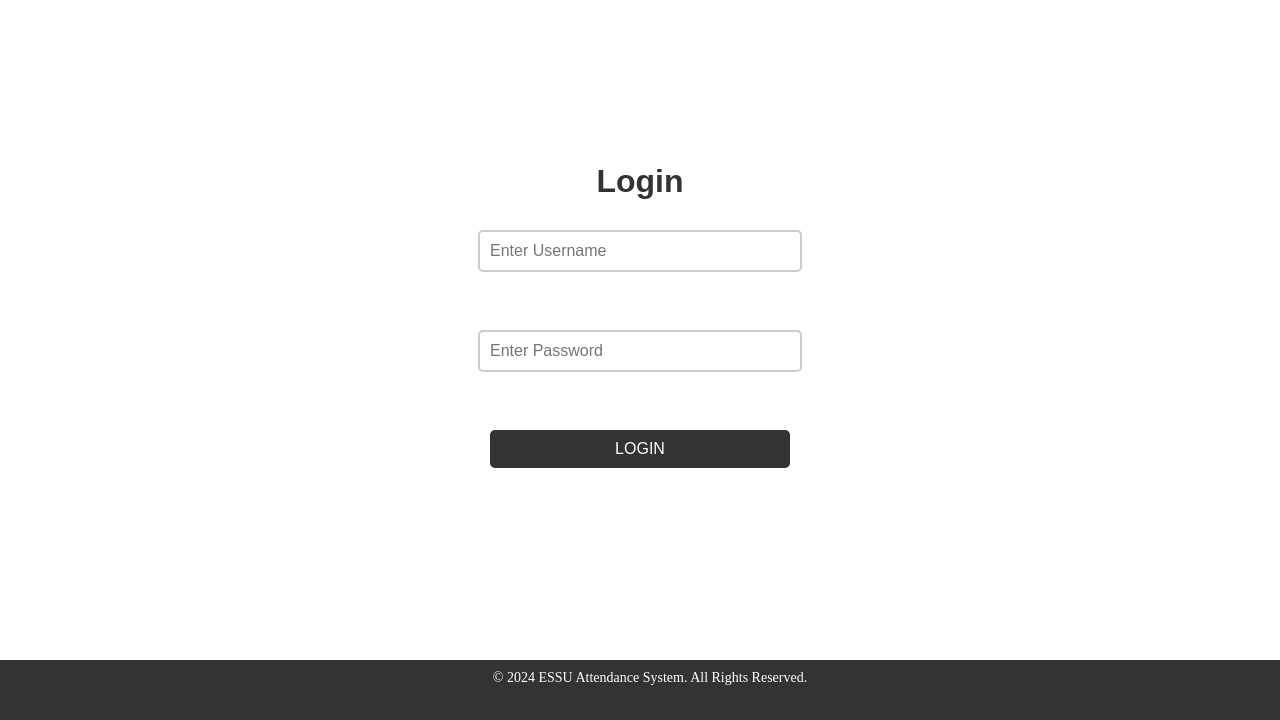
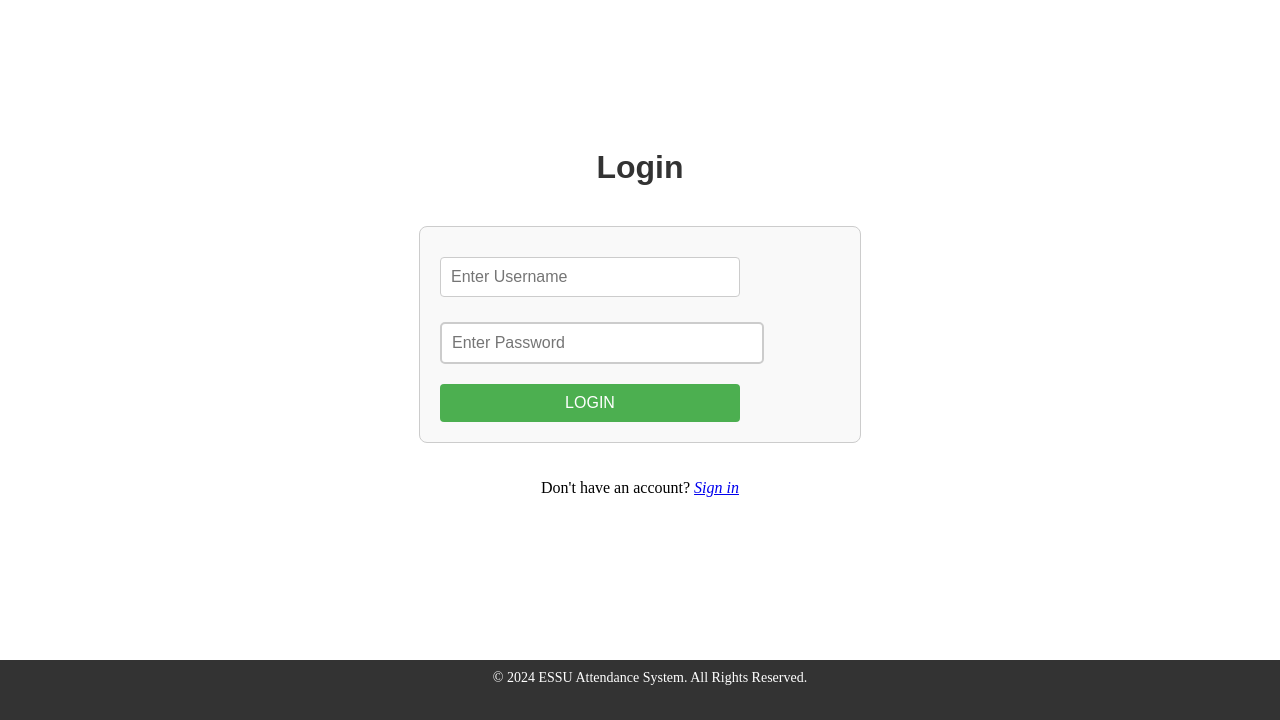
Before and after one commit to CSSO-Linux-User-Group-ESSU/Attendance-with-ESP-RFID, a Django app: page / in a window 1280 px wide. Shown: the part 80-800 px from the top of the page. Run offline with Django 5.2, Linux system fonts and the light colour scheme.

Commit message:
modifief login page

```diff
--- a/attendance_app/static/attendance_app/css/style.css
+++ b/attendance_app/static/attendance_app/css/style.css
@@ -1,5 +1,12 @@
 
+.form1 input{
+    font-family: Arial;
+    font-weight: bold;
+}
 
+.form1 a{
+    text-decoration: underline;
+}
 
 
 .nav-buttons{
--- a/attendance_app/templates/attendance_app/index.html
+++ b/attendance_app/templates/attendance_app/index.html
@@ -24,7 +24,7 @@
 
         <div class="container">
             <h1 class="h11">Login</h1>
-            <form action="{% url 'attendance_app:control_panel' %}" method="post" class="form1">
+            <form action="{% url 'attendance_app:control_panel' %}" method="post" class="form-container">
 
                 {% csrf_token %}
 
@@ -36,6 +36,8 @@
                     <button type="submit" class="login-btn">LOGIN</button>
 
             </form>
+            <p>Don't have an account? <i><a href="{% url 'attendance_app:index' %}">Sign in</a></i></p>
+
         </div>
 
         <footer class="footer2">
```
